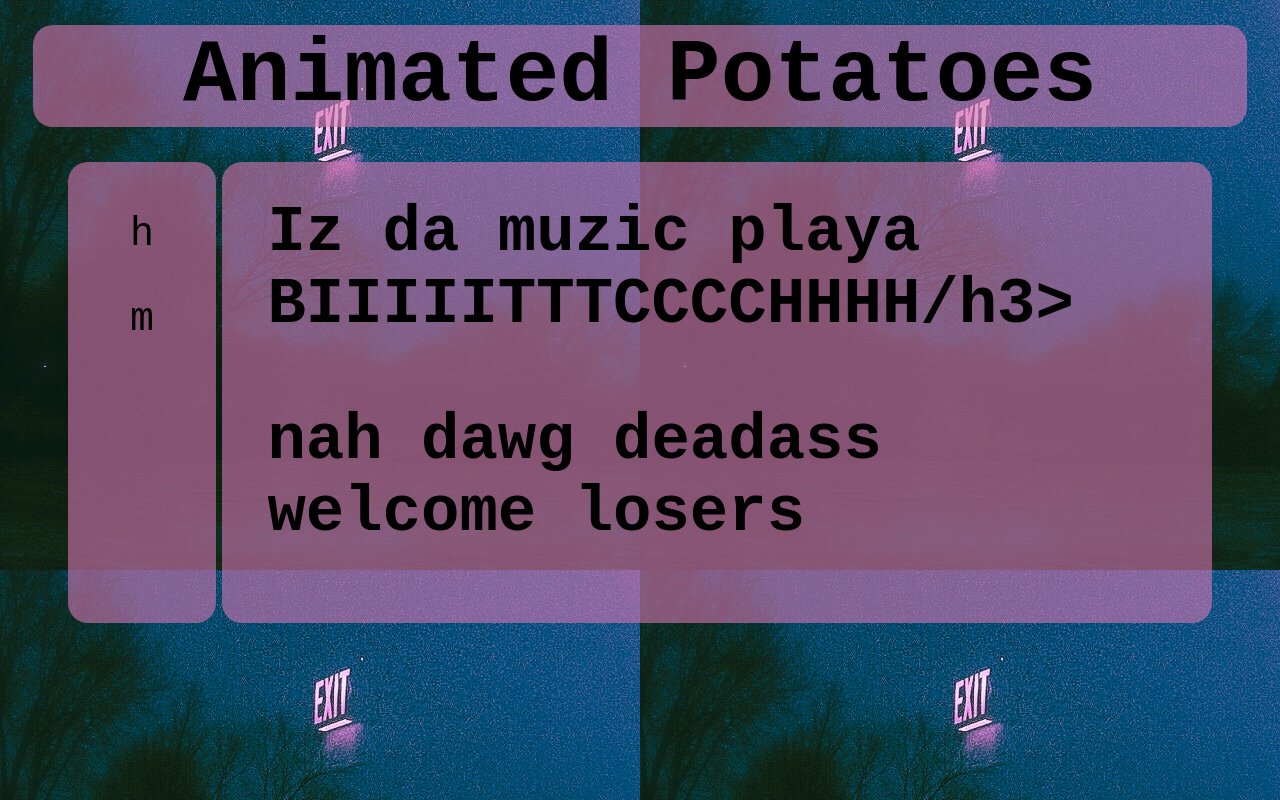
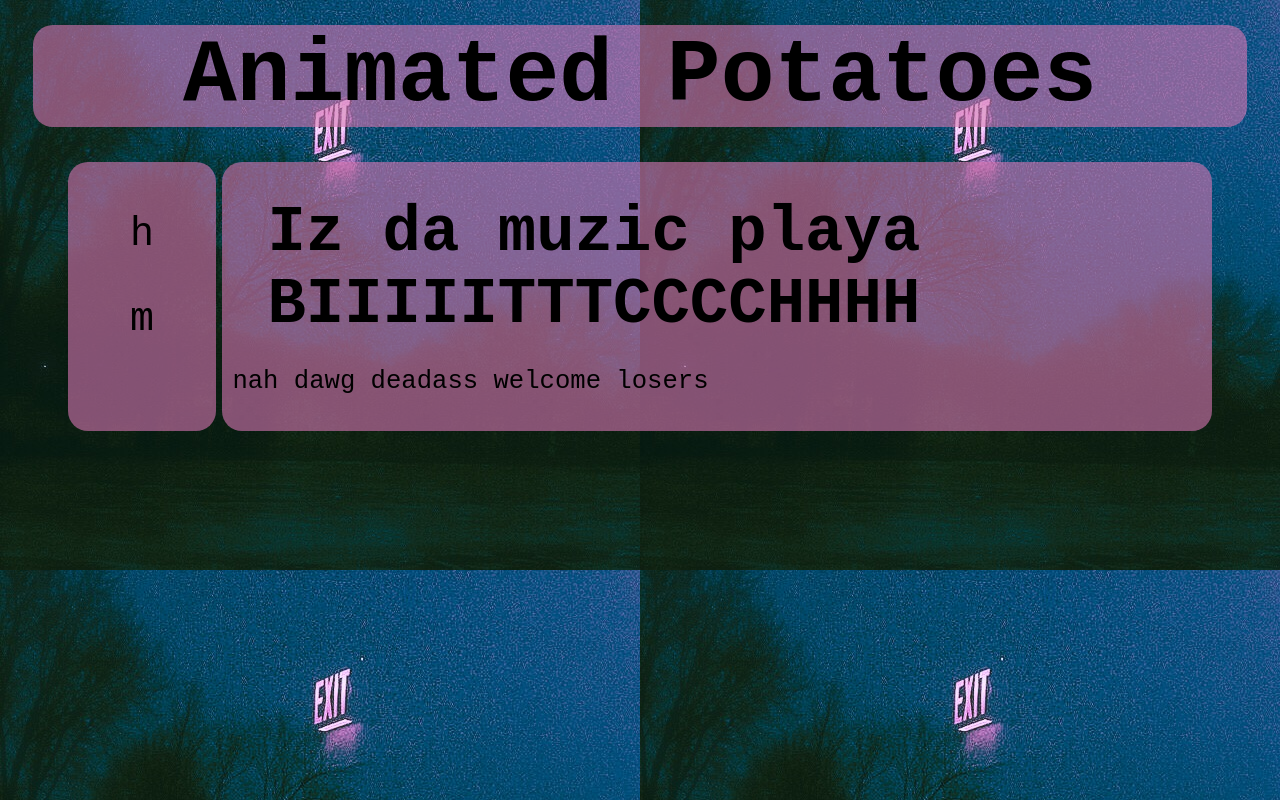
Before and after one commit to Geocube333/animated-potato, a plain HTML site: page htmls/music.html in a window 1280 px wide. Drawn offline with Linux system fonts and the light colour scheme.

Commit message:
Update music.html

```diff
--- a/htmls/music.html
+++ b/htmls/music.html
@@ -15,7 +15,7 @@
       <p id="music-button" onmouseover="hex2dec()" onclick="music()">m</p>
     </div>
     <div id= "content-area">
-      <h3 id="title">Iz da muzic playa BIIIIITTTCCCCHHHH/h3>
+      <h3 id="title">Iz da muzic playa BIIIIITTTCCCCHHHH</h3>
 
       <p>nah dawg deadass welcome losers</p>
    </div>
```
